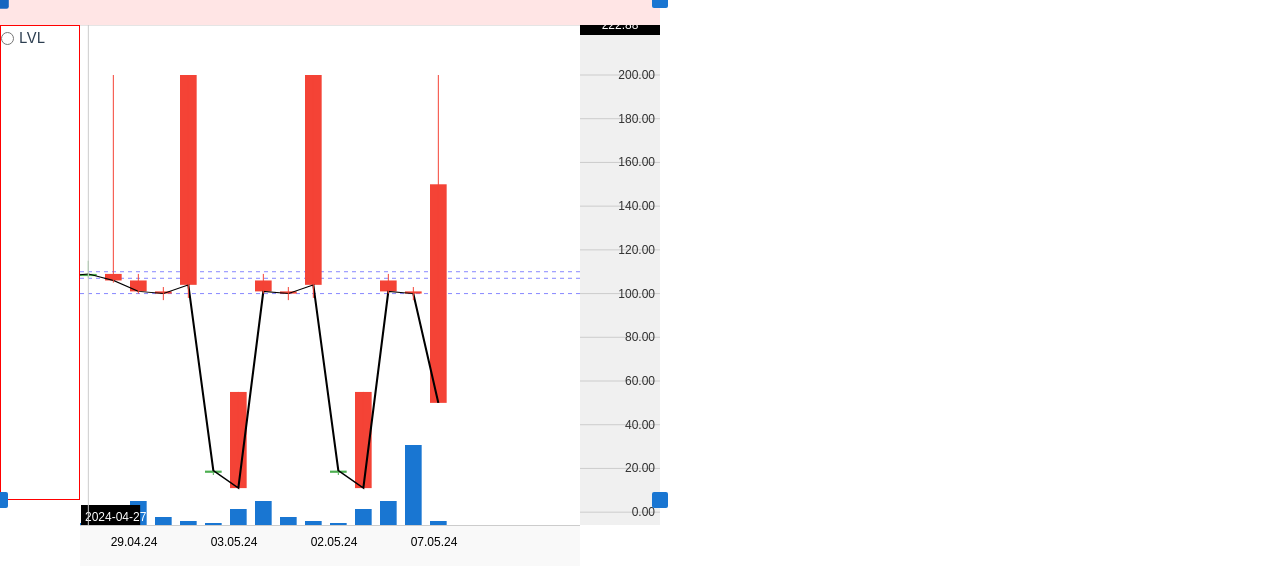
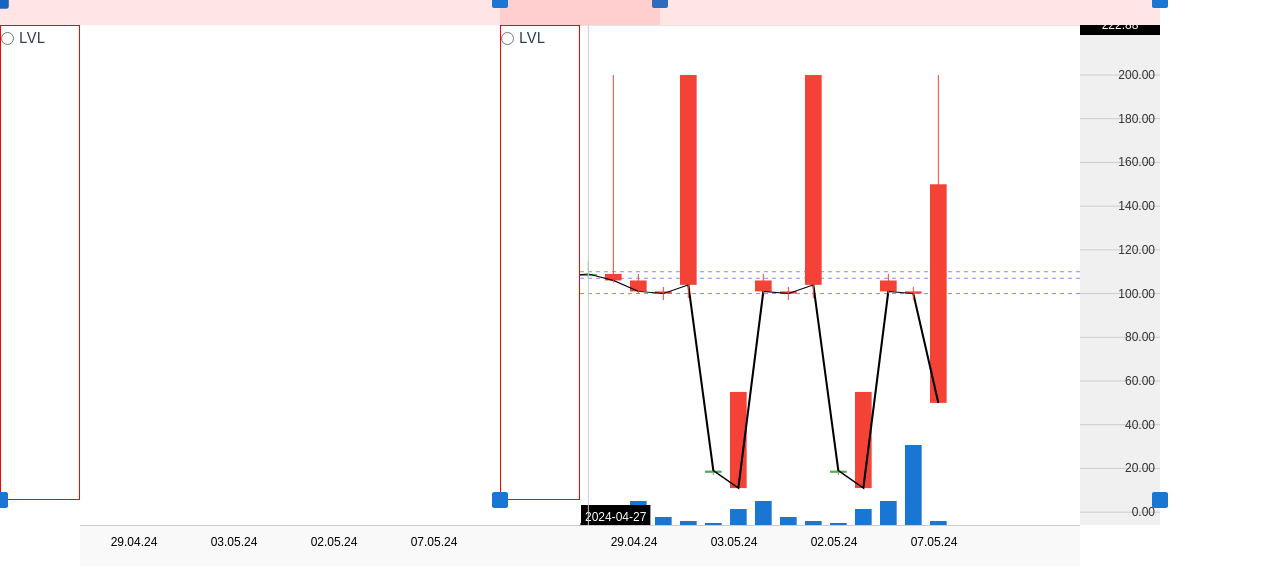
Before and after one commit to ZhigarMosta/stocks-analitics, a Vue app: page / in a window 1280 px wide. Shown: the top 584 px of the page. Built offline with nearby package versions, Linux system fonts and the light colour scheme.

Commit message:
connect price ref

```diff
--- a/src/App.vue
+++ b/src/App.vue
@@ -3,5 +3,15 @@ import Charts from "./components/Charts.vue";
 </script>
 
 <template>
-  <Charts />
+  <div class="charts">
+    <Charts />
+    <Charts />
+  </div>
 </template>
+
+<style lang="scss" scoped>
+.charts {
+  display: flex;
+  gap: 500px;
+}
+</style>
--- a/src/components/Chart.vue
+++ b/src/components/Chart.vue
@@ -10,8 +10,8 @@
           @mousedown="startPan"
           @mouseup="endPan"
           @mouseleave="endPan"
-          @mousemove="(e) => onMouseMove(e ,timeCtx)"
-          @wheel="(e) => onMainWheel(e, timeCtx)"
+          @mousemove="(e) => onMouseMove(e, timeCtx, priceCtx)"
+          @wheel="(e) => onMainWheel(e, timeCtx, priceCtx)"
           @contextmenu.prevent="onCanvasContextMenu"
         />
         <canvas
@@ -19,9 +19,9 @@
           class="chart-price"
           :width="PRICE_CANVAS_WIDTH"
           :height="height"
-          @wheel="(e) => onPriceWheel(e, timeCtx)"
+          @wheel="(e) => onPriceWheel(e, timeCtx, priceCtx)"
           @mousedown="startPriceScaleDrag"
-          @mousemove="(e) => onPriceScaleDrag(e, timeCtx)"
+          @mousemove="(e) => onPriceScaleDrag(e, timeCtx, priceCtx)"
           @mouseup="endPriceScaleDrag"
           @mouseleave="endPriceScaleDrag"
         />
@@ -38,7 +38,7 @@ import { useChartMainStore } from "@/stores/charts/main";
 import { PRICE_CANVAS_WIDTH, useChartPriceStore } from "@/stores/charts/price";
 import { useInstrumentStore } from "@/stores/instruments/main";
 import { storeToRefs } from "pinia";
-import { onMounted, Ref, watch } from "vue";
+import { onMounted, ref, Ref, watch } from "vue";
 
 const props = defineProps<{
   timeCtx: Ref;
@@ -52,8 +52,7 @@ const { drawChart, onMainWheel, onMouseMove, startPan, endPan } =
 const storeDrag = useDragStore();
 const { startPriceScaleDrag } = storeDrag;
 const priceChart = useChartPriceStore();
-const { centerPrice, priceRange, priceCanvas, priceCtx } =
-  storeToRefs(priceChart);
+const { centerPrice, priceRange } = storeToRefs(priceChart);
 const { onPriceWheel, onPriceScaleDrag, endPriceScaleDrag } = priceChart;
 const candelChart = useChartCandelStore();
 const { candleWidth, candles } = storeToRefs(candelChart);
@@ -61,6 +60,9 @@ const emaStore = useChartEmaStore();
 const { isClickOnEMA } = emaStore;
 const instrumentStore = useInstrumentStore();
 const { onAddInstrument } = instrumentStore;
+
+const priceCanvas = ref(null);
+const priceCtx = ref(null);
 
 function onCanvasContextMenu(e) {
   const rect = mainCanvas.value.getBoundingClientRect();
@@ -73,7 +75,7 @@ function onCanvasContextMenu(e) {
     return;
   }
 
-  onAddInstrument(e);
+  onAddInstrument(e, props.timeCtx.value, priceCtx.value);
 }
 
 // watch([scale, offset], drawChart);
@@ -81,7 +83,8 @@ watch([width, height], () => {
   if (mainCanvas.value) mainCanvas.value.width = width.value;
   if (mainCanvas.value) mainCanvas.value.height = height.value;
   if (priceCanvas.value) priceCanvas.value.height = height.value;
-  drawChart(props.timeCtx);
+
+  drawChart(props.timeCtx.value, priceCtx.value);
 });
 
 onMounted(() => {
@@ -103,9 +106,8 @@ onMounted(() => {
 
   const totalCandlesWidth = totalCandleWidth * candles.value.length;
   offset.value.x = -(totalCandlesWidth * scale.value) + width.value * 0.75;
-  console.log(props.timeCtx);
 
-  drawChart(props.timeCtx);
+  drawChart(props.timeCtx, priceCtx.value);
 });
 </script>
 <style scoped>
--- a/src/components/Charts.vue
+++ b/src/components/Charts.vue
@@ -95,9 +95,6 @@ const levelStore = useLevelStore();
 const { onSwitchInstrumentToLevels } = levelStore;
 const instrumentStore = useInstrumentStore();
 const { instrimentActiv } = storeToRefs(instrumentStore);
-const userStore = useUserStore();
-const { settings } = storeToRefs(userStore);
-// const timeCanvas = settings.value[0].refTime;
 const timeCanvas = ref(null);
 const timeCtx = ref(null);
 const containerStyle = computed(() => ({
--- a/src/stores/charts/main.ts
+++ b/src/stores/charts/main.ts
@@ -42,7 +42,7 @@ export const useChartMainStore = defineStore("chartMain", () => {
     });
   }
 
-  function drawChart(timeCtx) {
+  function drawChart(timeCtx, priceCtx) {
     const levelStore = useLevelStore();
     const { drawLevels } = levelStore;
     const candelStore = useChartCandelStore();
@@ -70,17 +70,19 @@ export const useChartMainStore = defineStore("chartMain", () => {
     drawEMA(context, height.value);
 
     context.restore();
-    // Остальная отрисовка
+
     drawHoverDate(context, height);
     drawWicksUnscaled(context);
     drawHoverLine(context);
-    drawPriceScale();
+    // console.trace(priceCtx);
+
+    drawPriceScale(priceCtx);
     drawHoverPriceLine(context);
     drawHoverHighLowLine(context);
     drawTimeAxis(width, candleWidth, spacing, offset, scale, candles, timeCtx);
   }
 
-  function onMainWheel(e, timeCtx) {
+  function onMainWheel(e, timeCtx, priceCtx) {
     const candelStore = useChartCandelStore();
     const { candleWidth, candles } = storeToRefs(candelStore);
 
@@ -114,10 +116,10 @@ export const useChartMainStore = defineStore("chartMain", () => {
 
     clampHorizontalOffset();
 
-    drawChart(timeCtx);
+    drawChart(timeCtx, priceCtx);
   }
 
-  function onMouseMove(e, timeCtx) {
+  function onMouseMove(e, timeCtx, priceCtx) {
     const priceChart = useChartPriceStore();
     const { priceScale, centerPrice, priceRange } = storeToRefs(priceChart);
     const storeDrag = useDragStore();
@@ -140,7 +142,7 @@ export const useChartMainStore = defineStore("chartMain", () => {
       clampHorizontalOffset();
     }
 
-    drawChart(timeCtx);
+    drawChart(timeCtx, priceCtx);
   }
 
   function clampHorizontalOffset() {
--- a/src/stores/charts/price.ts
+++ b/src/stores/charts/price.ts
@@ -10,8 +10,6 @@ export const useChartPriceStore = defineStore("chartPrice", () => {
   const priceScale = ref(1);
   const centerPrice = ref();
   const priceRange = ref();
-  const priceCanvas = ref(null);
-  const priceCtx = ref(null);
 
   function scaleYFromPrice(price) {
     const mainChart = useChartMainStore();
@@ -91,11 +89,11 @@ export const useChartPriceStore = defineStore("chartPrice", () => {
     return niceFraction * Math.pow(10, exponent);
   }
 
-  function drawPriceScale() {
+  function drawPriceScale(priceCtx) {
     const mainChart = useChartMainStore();
     const { height, mouse } = storeToRefs(mainChart);
 
-    const context = priceCtx.value;
+    const context = priceCtx;
 
     context.clearRect(0, 0, PRICE_CANVAS_WIDTH, height.value);
 
@@ -146,7 +144,7 @@ export const useChartPriceStore = defineStore("chartPrice", () => {
     );
   }
 
-  function onPriceWheel(e, timeCtx) {
+  function onPriceWheel(e, timeCtx, priceCtx) {
     const mainChart = useChartMainStore();
     const { height } = storeToRefs(mainChart);
     const { drawChart } = mainChart;
@@ -163,10 +161,10 @@ export const useChartPriceStore = defineStore("chartPrice", () => {
     const priceAfter = priceFromY(centerY);
     centerPrice.value += priceBefore - priceAfter;
 
-    drawChart(timeCtx);
+    drawChart(timeCtx, priceCtx);
   }
 
-  function onPriceScaleDrag(e, timeCtx) {
+  function onPriceScaleDrag(e, timeCtx, priceCtx) {
     const drag = useDragStore();
     const { scalingPriceByDrag } = storeToRefs(drag);
     const mainChart = useChartMainStore();
@@ -189,7 +187,7 @@ export const useChartPriceStore = defineStore("chartPrice", () => {
     centerPrice.value += priceBefore - priceAfter;
     lastMouse.value = { x: e.offsetX, y: e.offsetY };
 
-    drawChart(timeCtx);
+    drawChart(timeCtx, priceCtx);
   }
 
   function drawHoverPriceLine(ctx) {
@@ -245,8 +243,6 @@ export const useChartPriceStore = defineStore("chartPrice", () => {
     priceScale,
     centerPrice,
     priceRange,
-    priceCanvas,
-    priceCtx,
     scaleYFromPrice,
     priceFromY,
     drawHoverHighLowLine,
--- a/src/stores/instruments/level.ts
+++ b/src/stores/instruments/level.ts
@@ -7,7 +7,7 @@ import { Instruments, useInstrumentStore } from "./main";
 export const useLevelStore = defineStore("level", () => {
   const levels = ref([100, 107, 110]);
 
-  function addLevls(e) {
+  function addLevls(e, timeCtx, priceCtx) {
     const priceStore = useChartPriceStore();
     const { priceFromY } = priceStore;
     const mainStore = useChartMainStore();
@@ -16,7 +16,7 @@ export const useLevelStore = defineStore("level", () => {
     e.preventDefault();
     levels.value.push(priceFromY(e.offsetY));
 
-    drawChart();
+    drawChart(timeCtx, priceCtx);
   }
 
   function drawLevels(ctx) {
--- a/src/stores/instruments/main.ts
+++ b/src/stores/instruments/main.ts
@@ -6,11 +6,11 @@ export enum Instruments {
 }
 export const useInstrumentStore = defineStore("instrument", () => {
   const instrimentActiv = ref(null);
-  function onAddInstrument(e) {
+  function onAddInstrument(e, timeCtx, priceCtx) {
     const levelStore = useLevelStore();
     const { addLevls } = levelStore;
     if (instrimentActiv.value === Instruments.LVL) {
-      addLevls(e);
+      addLevls(e, timeCtx, priceCtx);
     }
   }
 
```
